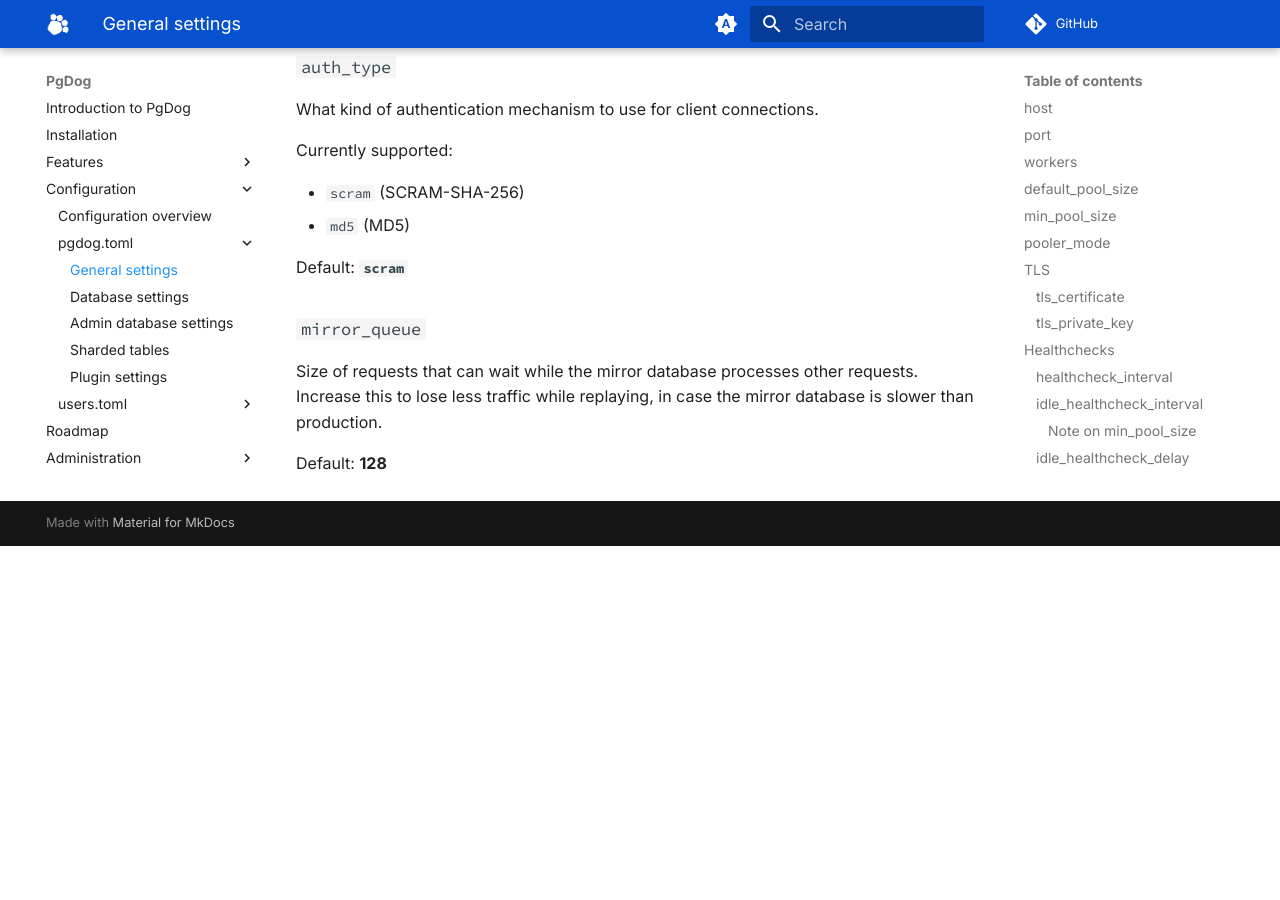
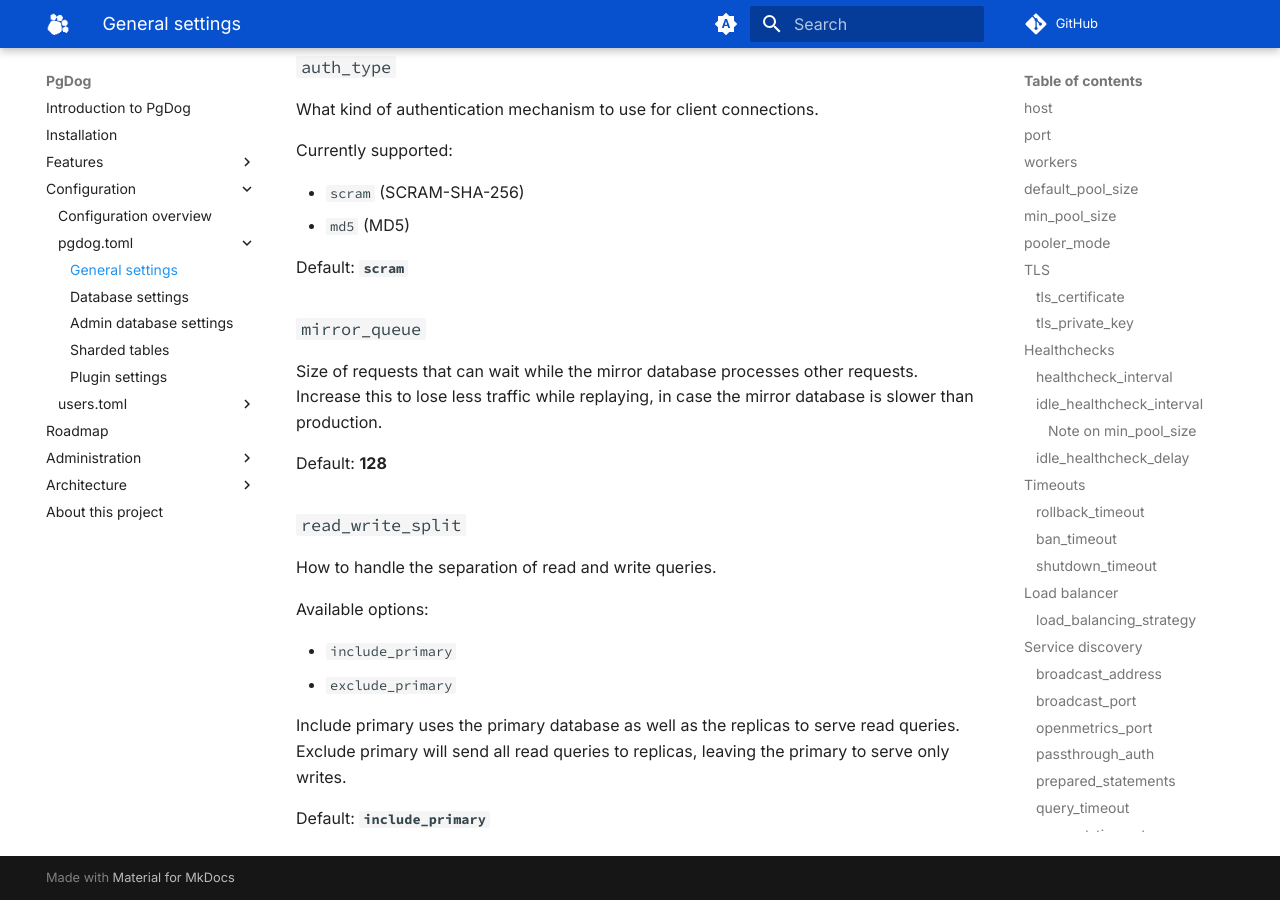
Before and after one commit to pgdogdev/docs, an MkDocs documentation site: the page built from docs/configuration/pgdog.toml/general.md, in a window 1280 px wide and 900 px high, scrolled down 5636 px. Built offline with MkDocs 1.6.1 and Material for MkDocs 9.7.7, drawn with Linux system fonts in a browser that asks for light colours; comment, search, counter and statistics services are not loaded; before the commit the page ends 6182 px from its top, so only the background shows below that.

Commit message:
Add docs for read_write_split

```diff
--- a/docs/configuration/pgdog.toml/general.md
+++ b/docs/configuration/pgdog.toml/general.md
@@ -214,3 +214,16 @@
 Size of requests that can wait while the mirror database processes other requests. Increase this to lose less traffic while replaying, in case the mirror database is slower than production.
 
 Default: **128**
+
+### `read_write_split`
+
+How to handle the separation of read and write queries.
+
+Available options:
+
+- `include_primary`
+- `exclude_primary`
+
+Include primary uses the primary database as well as the replicas to serve read  queries. Exclude primary will send all read queries to replicas, leaving the primary to serve only writes.
+
+Default: **`include_primary`**
```
